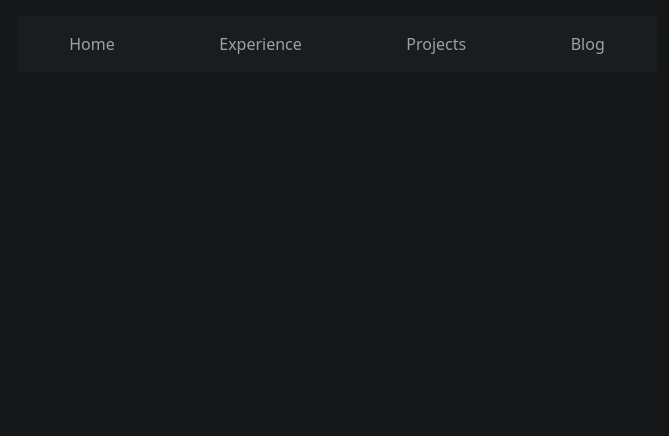
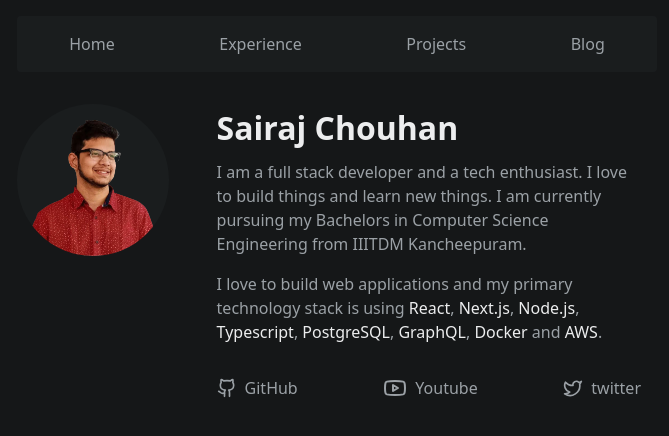
Before and after one commit to sairajchouhan/portfolio, a plain HTML site: page index.html in a window 1280 px wide. Shown: the whole page, without its empty margins (303-972 px from the left). Drawn offline with Linux system fonts and the light colour scheme.

Commit message:
add personal details page

```diff
--- a/index.html
+++ b/index.html
@@ -18,7 +18,7 @@
         </li>
 
         <li class="nav_list_item">
-          <a class="nav_list_a" href="#workexp">Experience</a>
+          <a class="nav_list_a" href="#experience">Experience</a>
         </li>
 
         <li class="nav_list_item">
@@ -31,6 +31,74 @@
       </ul>
     </nav>
   </header>
+
+  <section id="home">
+    <div class="home_container">
+      <div class="my_img_container">
+        <img class="my_img" src="me.png" />
+      </div>
+
+      <div class="home_body">
+        <h1>Sairaj Chouhan</h1>
+        <p>
+          I am a full stack developer and a tech enthusiast. I love to build
+          things and learn new things. I am currently pursuing my Bachelors in
+          Computer Science Engineering from IIITDM Kancheepuram.
+        </p>
+
+        <p>
+          I love to build web applications and my primary technology stack is
+          using <span>React</span>, <span>Next.js</span>,
+          <span>Node.js</span>, <span>Typescript</span>,
+          <span>PostgreSQL</span>, <span>GraphQL</span>,
+          <span>Docker</span> and <span>AWS</span>.
+        </p>
+
+        <div class="social_links">
+          <a class="social_link" href="https://github.com/sairajchouhan" target="_blank" rel="noopener noreferer">
+            <span>
+              <svg xmlns="http://www.w3.org/2000/svg" width="20" height="20" viewBox="0 0 24 24" fill="none"
+                stroke="currentColor" stroke-width="2" stroke-linecap="round" stroke-linejoin="round">
+                <path
+                  d="M15 22v-4a4.8 4.8 0 0 0-1-3.5c3 0 6-2 6-5.5.08-1.25-.27-2.48-1-3.5.28-1.15.28-2.35 0-3.5 0 0-1 0-3 1.5-2.64-.5-5.36-.5-8 0C6 2 5 2 5 2c-.3 1.15-.3 2.35 0 3.5A5.403 5.403 0 0 0 4 9c0 3.5 3 5.5 6 5.5-.39.49-.68 1.05-.85 1.65-.17.6-.22 1.23-.15 1.85v4">
+                </path>
+                <path d="M9 18c-4.51 2-5-2-7-2"></path>
+              </svg>
+            </span>
+            GitHub
+          </a>
+
+          <a class="social_link" href="https://github.com/sairajchouhan" target="_blank" rel="noopener noreferer">
+            <span>
+              <svg xmlns="http://www.w3.org/2000/svg" width="24" height="24" viewBox="0 0 24 24" fill="none"
+                stroke="currentColor" stroke-width="2" stroke-linecap="round" stroke-linejoin="round">
+                <path
+                  d="M12 19c-2.3 0-6.4-.2-8.1-.6-.7-.2-1.2-.7-1.4-1.4-.3-1.1-.5-3.4-.5-5s.2-3.9.5-5c.2-.7.7-1.2 1.4-1.4C5.6 5.2 9.7 5 12 5s6.4.2 8.1.6c.7.2 1.2.7 1.4 1.4.3 1.1.5 3.4.5 5s-.2 3.9-.5 5c-.2.7-.7 1.2-1.4 1.4-1.7.4-5.8.6-8.1.6 0 0 0 0 0 0z">
+                </path>
+                <polygon points="10 15 15 12 10 9"></polygon>
+              </svg>
+            </span>
+            Youtube
+          </a>
+
+          <a class="social_link" href="https://www.youtube.com/@sairajchouhan" target="_blank" rel="noopener noreferer">
+            <span>
+              <svg xmlns="http://www.w3.org/2000/svg" width="20" height="20" viewBox="0 0 24 24" fill="none"
+                stroke="currentColor" stroke-width="2" stroke-linecap="round" stroke-linejoin="round">
+                <path
+                  d="M22 4s-.7 2.1-2 3.4c1.6 10-9.4 17.3-18 11.6 2.2.1 4.4-.6 6-2C3 15.5.5 9.6 3 5c2.2 2.6 5.6 4.1 9 4-.9-4.2 4-6.6 7-3.8 1.1 0 3-1.2 3-1.2z">
+                </path>
+              </svg>
+            </span>
+            twitter
+          </a>
+
+        </div>
+      </div>
+    </div>
+  </section>
+
+
 </body>
 
 </html>
--- a/style.css
+++ b/style.css
@@ -100,7 +100,6 @@ nav {
   margin-top: 1rem;
   border-radius: 0.25rem;
   padding: 0.5rem 0;
-
 }
 
 ul.nav_list {
@@ -125,3 +124,72 @@ ul.nav_list {
   color: var(--slate12);
   background: var(--slate4);
 }
+
+/* home section */
+
+.home_container {
+  display: flex;
+  margin-top: 2rem;
+}
+
+.my_img_container {
+  background: var(--slate2);
+  border-radius: 50%;
+  width: fit-content;
+  width: 25%;
+  height: 25%;
+  overflow: hidden;
+}
+
+.my_img {
+  width: 100%;
+  height: 100%;
+  object-fit: cover;
+  aspect-ratio: 1/1;
+}
+
+.home_body {
+  padding: 0 1rem;
+  width: 75%;
+  margin-left: 2rem;
+}
+
+.home_body > h1 {
+  font-size: 2rem;
+  margin-bottom: 0.5rem;
+  color: var(--slate12);
+}
+
+.home_body > p {
+  font-size: 1rem;
+  color: var(--slate11);
+  margin-bottom: 1rem;
+}
+
+.home_body > p > span {
+  color: var(--slate12);
+}
+
+.social_links {
+  display: flex;
+  align-items: center;
+  justify-content: space-between;
+  width: 100%;
+  margin-top: 2rem;
+}
+
+.social_link {
+  display: flex;
+  align-items: center;
+  text-decoration: none;
+  color: var(--slate11);
+  font-size: 1rem;
+}
+
+.social_link > span {
+  margin-right: 0.5rem;
+}
+
+.social_link:hover {
+  color: var(--slate12);
+}
```
Also changed, not shown: me-bw.png (added), me.png (added).
